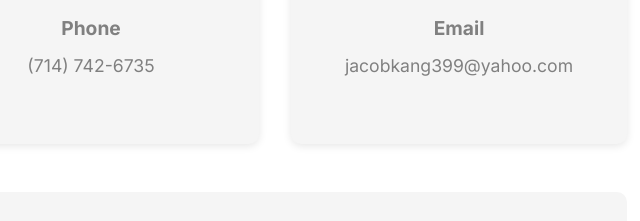
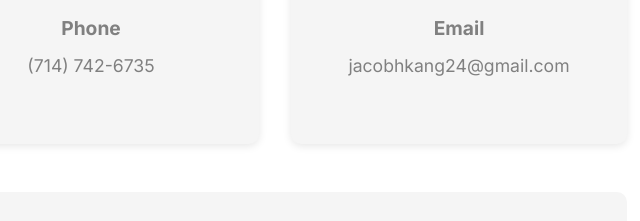
Before and after one commit to jacobkang24/Jacob-s-Portfolio, a plain HTML site: page index.html in a window 1280 px wide. Shown: the part 2065-2286 px from the top of the page, 549-1189 px from the left. Drawn offline with Linux system fonts and the light colour scheme.

Commit message:
Update email

```diff
--- a/index.html
+++ b/index.html
@@ -409,7 +409,7 @@ EMAIL: jacobhk1@uci.edu
           <aside class="contact-item">
             <i class="fas fa-envelope"></i>
             <h3>Email</h3>
-            <p><a href="mailto:jacobkang399@yahoo.com">jacobkang399@yahoo.com</a></p>
+            <p><a href="mailto:jacobkang399@yahoo.com">jacobhkang24@gmail.com</a></p>
           </aside>
 
         </div>
```
